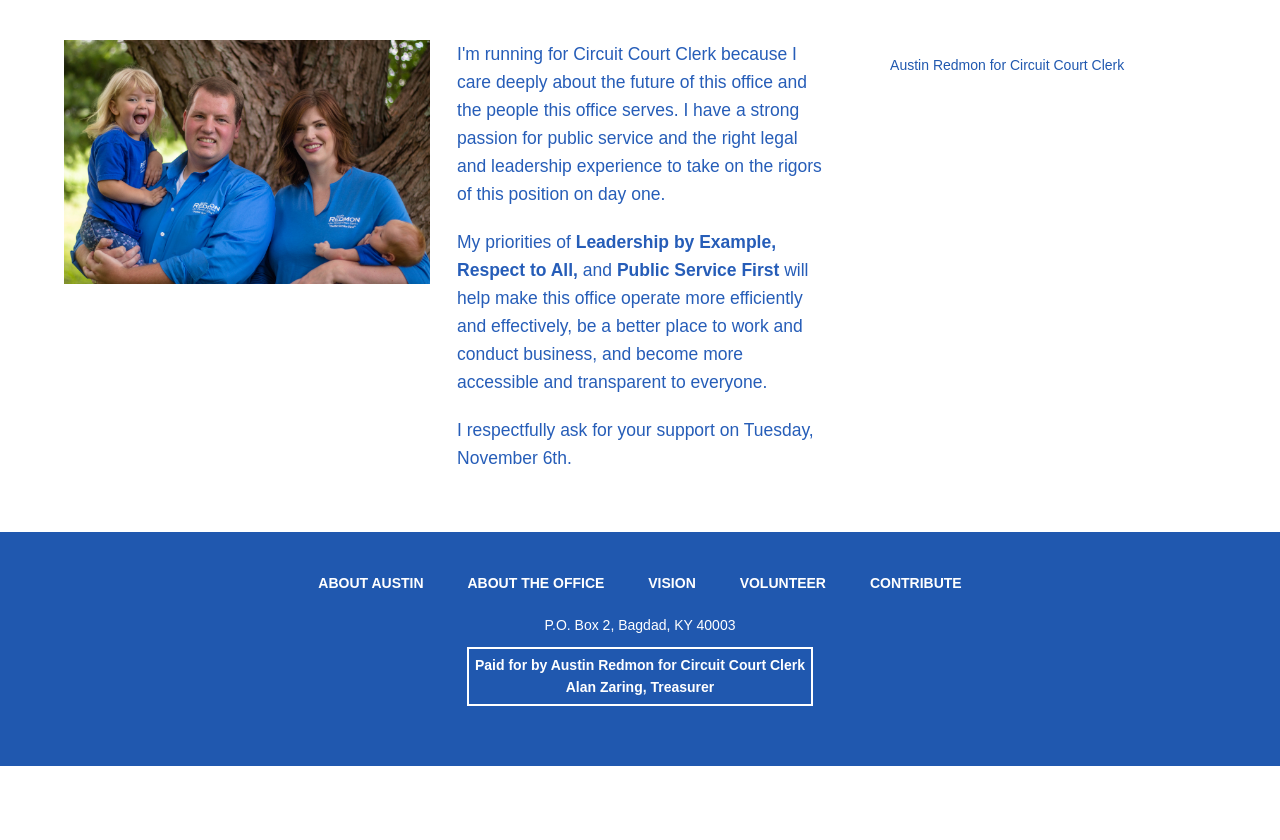
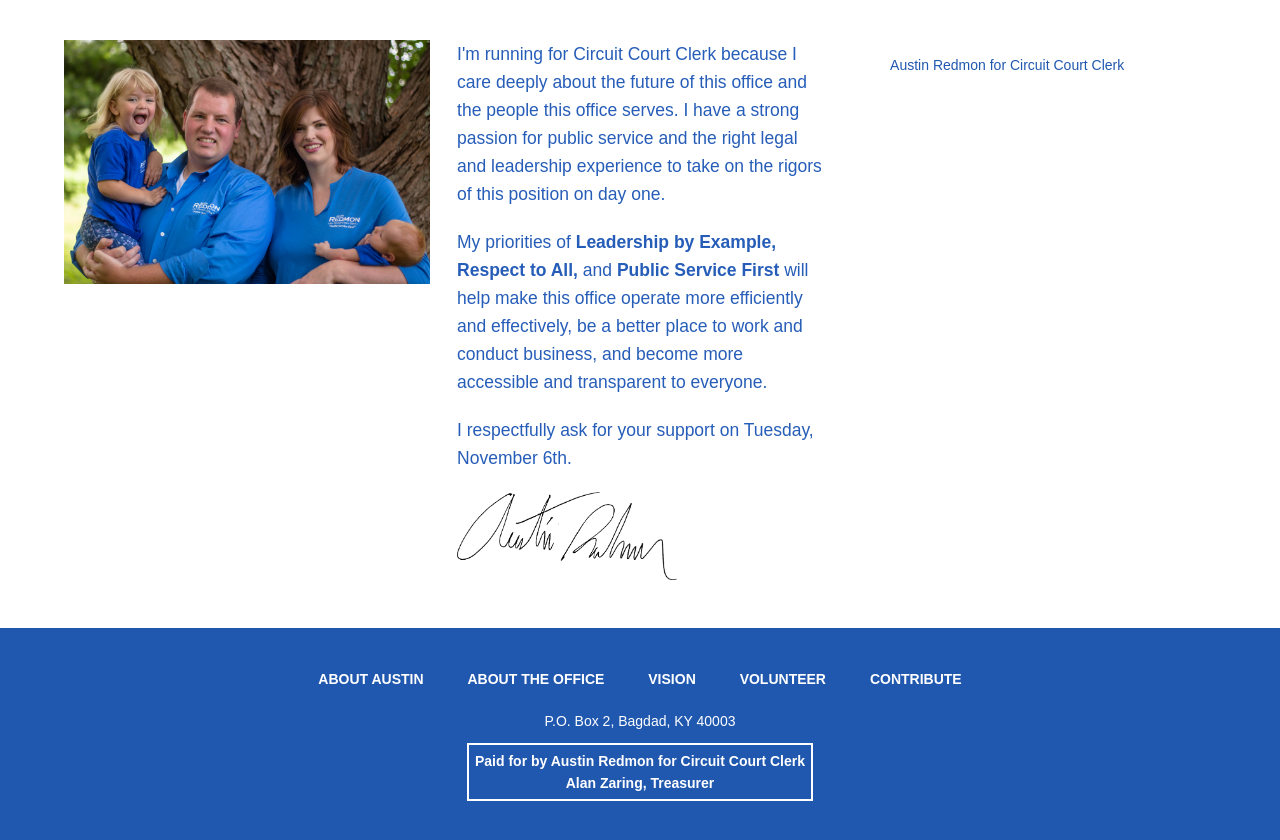
Before and after one commit to claytonbrown1/austinredmon.github.io, a Jekyll site: the page built from index.html, in a window 1280 px wide and 1400 px high, scrolled down 49 px. Shown: the part 539-1379 px from the top of the window. Built offline with Jekyll 4.4.1, drawn with Linux system fonts in a browser that asks for light colours; nearby versions of some CDN libraries; before the commit the page ends 1354 px from its top, so only the background shows below that.

Commit message:
added signature to home page

```diff
--- a/assets/css/3-layouts/home.sass
+++ b/assets/css/3-layouts/home.sass
@@ -134,6 +134,9 @@
   +span-columns(4)
   font-size: 1.25em
 
+  #signature
+    width: 60%
+
   .donate
     font-size: 1.25em
     font-weight: 700
--- a/assets/css/main.css
+++ b/assets/css/main.css
@@ -1703,6 +1703,8 @@ ul {
   font-size: 1.25em; }
   .letter:last-child {
     margin-right: 0; }
+  .letter #signature {
+    width: 60%; }
   .letter .donate {
     font-size: 1.25em;
     font-weight: 700;
--- a/index.html
+++ b/index.html
@@ -21,6 +21,7 @@ title: Austin Redmon for Circuit Court Clerk
     <p>I'm running for Circuit Court Clerk because I care deeply about the future of this office and the people this office serves.  I have a strong passion for public service and the right legal and leadership experience to take on the rigors of this position on day one.</p>
     <p>My priorities of <strong>Leadership by Example, Respect to All,</strong> and <strong>Public Service First</strong> will help make this office operate more efficiently and effectively, be a better place to work and conduct business, and become more accessible and transparent to everyone.</p>
     <p>I respectfully ask for your support on Tuesday, November 6th.</p>
+    <img id="signature" src="/assets/img/signature.png" alt="Austin Redmon">
   </div>
   <div class="fb-page" data-href="https://www.facebook.com/AustinRedmonforCircuitCourtClerk/" data-tabs="timeline" data-small-header="true" data-adapt-container-width="true" data-hide-cover="true" data-show-facepile="true"><blockquote cite="https://www.facebook.com/AustinRedmonforCircuitCourtClerk/" class="fb-xfbml-parse-ignore"><a href="https://www.facebook.com/AustinRedmonforCircuitCourtClerk/">Austin Redmon for Circuit Court Clerk</a></blockquote></div>
 </div>
```
Also changed, not shown: assets/img/signature.png (added), 5 other files.
